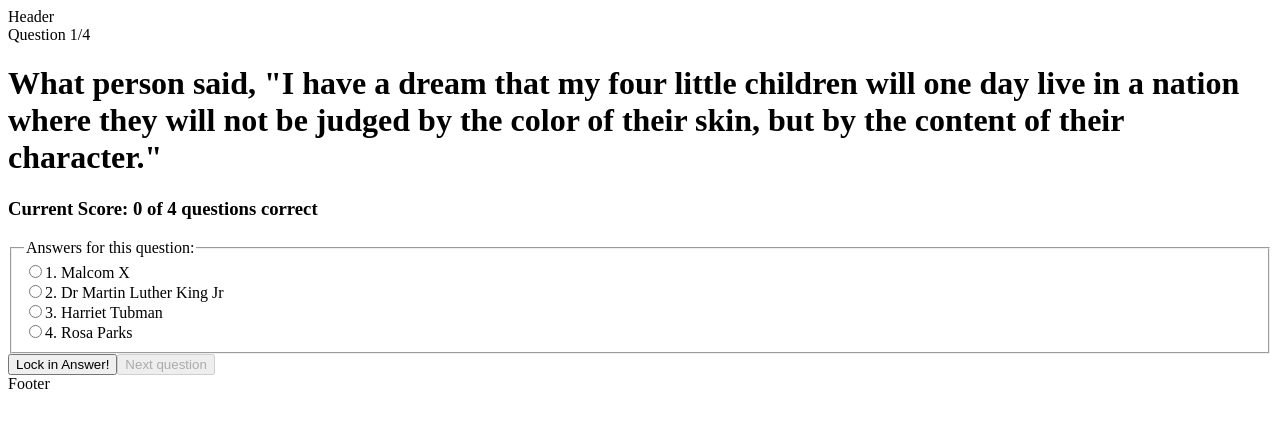
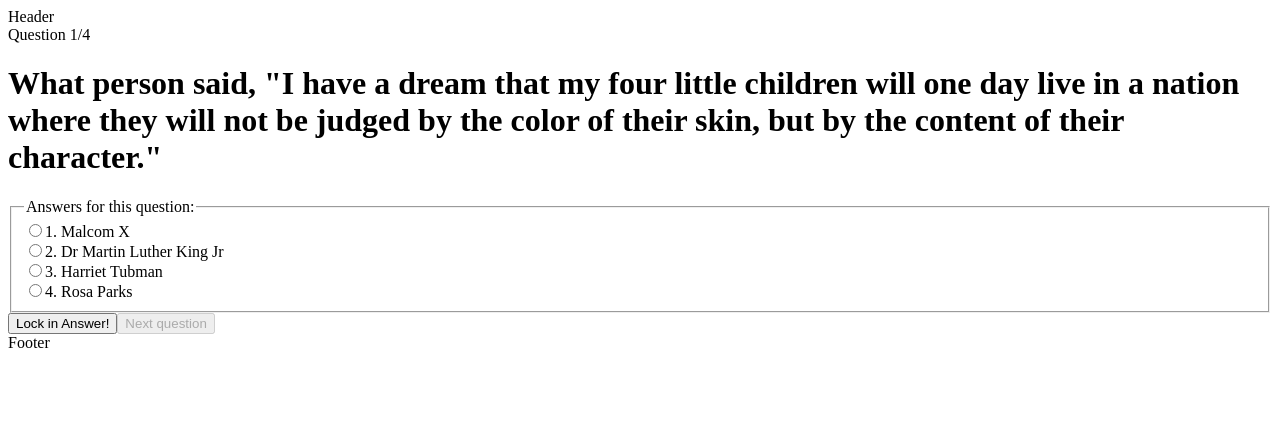
Before and after one commit to danny-englander/react-trivia-game, a React (Create React App) app: page / in a window 1280 px wide. Shown: the top 428 px of the page. Built offline with nearby package versions, Linux system fonts and the light colour scheme.

Commit message:
Starting theming

```diff
--- a/package.json
+++ b/package.json
@@ -7,6 +7,7 @@
     "autoprefixer": "^10.4.7",
     "browserslist": "^4.21.2",
     "cssnano": "^5.1.12",
+    "normalize-css": "^2.3.1",
     "react": "^18.2.0",
     "react-dom": "^18.2.0",
     "react-scripts": "^5.0.1",
--- a/public/index.html
+++ b/public/index.html
@@ -1,5 +1,5 @@
 <!DOCTYPE html>
-<html lang="en">
+<html lang="en" dir="ltr">
   <head>
     <meta charset="utf-8" />
     <meta
--- a/src/App.js
+++ b/src/App.js
@@ -3,15 +3,21 @@ import Game from './components/Game';
 import { GameProvider } from "./contexts/GameContext"
 import Header from './components/Header';
 import Footer from './components/Footer';
+import 'normalize-css'
 import './assets/scss/global-styles.scss'
 
 function App() {
   return (
     <div className="App">
 
+      <a id='skip-nav' class='screenreader-text' href='#main-content'>
+        Skip Navigation or Skip to Content
+      </a>
+
       <Header />
 
-      <main>
+      <main id='main-content'>
+        {/* Wrap Game in the <GameProvider> wrap so as to get context and state globally. */}
         <GameProvider>
           <Game />
         </GameProvider>
--- a/src/assets/scss/global-styles.scss
+++ b/src/assets/scss/global-styles.scss
@@ -1,2 +1,3 @@
-body {
-}
+// Make sure the charset is set appropriately.
+@charset "utf-8";
+@use "global";
--- /dev/null
+++ b/src/assets/scss/global/_index.scss
@@ -0,0 +1 @@
+@forward "base";
--- /dev/null
+++ b/src/assets/scss/global/base.scss
@@ -0,0 +1,30 @@
+@use "../../../../node_modules/sass-rem" as rem;
+
+html {
+  box-sizing: border-box;
+  font-size: rem.convert(16px);
+}
+
+*,
+*:after,
+*:before {
+  box-sizing: inherit;
+}
+
+.screenreader-text {
+  position: absolute;
+  left: -999px;
+  width: 1px;
+  height: 1px;
+  top: auto;
+
+  &:focus {
+    color: #333;
+    display: inline-block;
+    height: auto;
+    width: auto;
+    position: static;
+    margin: auto;
+    padding: 20px;
+  }
+}
--- a/src/components/Question.jsx
+++ b/src/components/Question.jsx
@@ -14,15 +14,13 @@ const Question = ({ onChange, onLockClick, selectedAnswer }) => {
     <>
       <h1 className="question">{currentQuestion.question}</h1>
 
-      <h2>
-        {/* FIXME: make this appear on some kind of lock in answer button click */}
-        {gameState.resultsMessage}
-      </h2>
-
-      <h3>
-        Current Score: {gameState.correctAnswersCount} of{' '}
-        {gameState.questions.length} questions correct
-      </h3>
+      {/* If gameState.resultsMessage, show the results message and score. */}
+      {gameState.resultsMessage && (
+        <>
+          <h2>{gameState.resultsMessage}</h2>
+          <h3>Current Score: {gameState.correctAnswersCount}</h3>
+        </>
+      )}
 
       <form>
         <fieldset>
```
Also changed, not shown: 1 other file (tests, documents, lock files or other folders).
